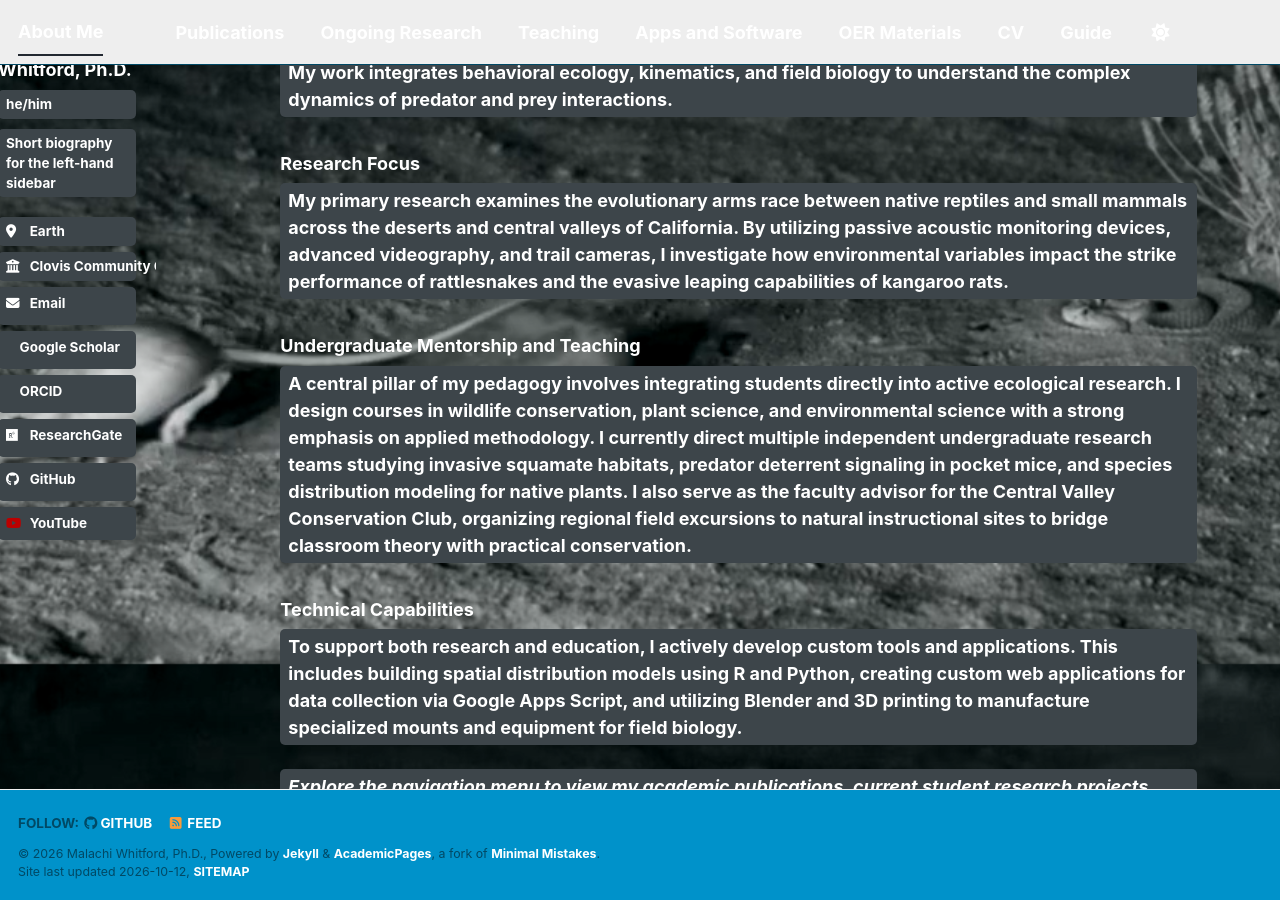
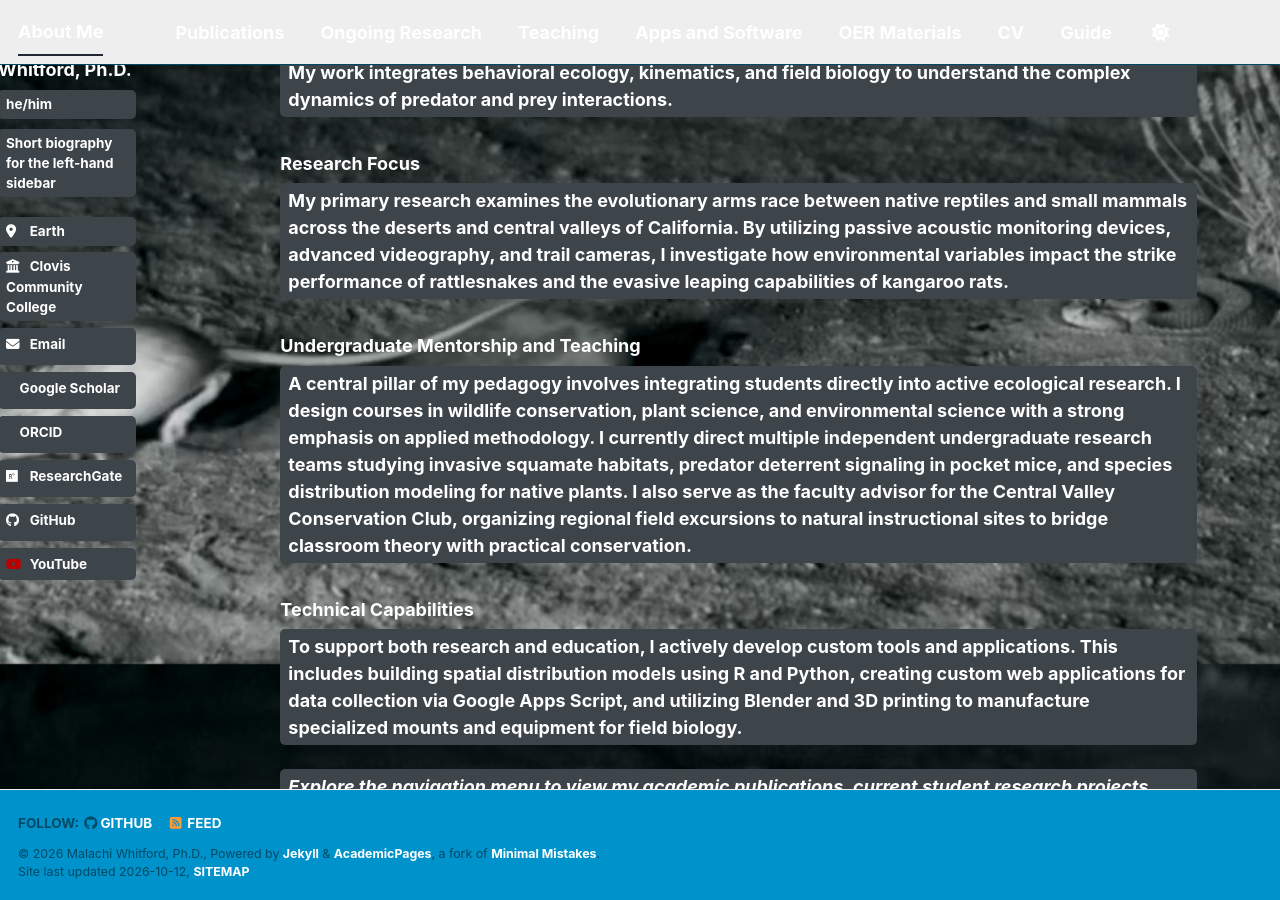
Before and after one commit to malachi-whitford/malachi-whitford.github.io, a Jekyll site: the page built from _pages/about.md, in a window 1280 px wide and 900 px high, scrolled down 236 px. Built offline with Jekyll 4.4.1, drawn with Linux system fonts in a browser that asks for light colours; a style sheet for code colours, icons or effects is not loaded.

Commit message:
Enable text wrapping in sidebar list items
Allow sidebar text to wrap instead of cutting off.

```diff
--- a/assets/css/main.scss
+++ b/assets/css/main.scss
@@ -120,3 +120,10 @@ body {
     padding: 4px 8px !important;
     border-radius: 5px !important;
 }
+
+/* Allow sidebar text to wrap instead of cutting off */
+.sidebar li {
+    white-space: normal !important;
+    word-wrap: break-word !important;
+    overflow: visible !important;
+}
```
